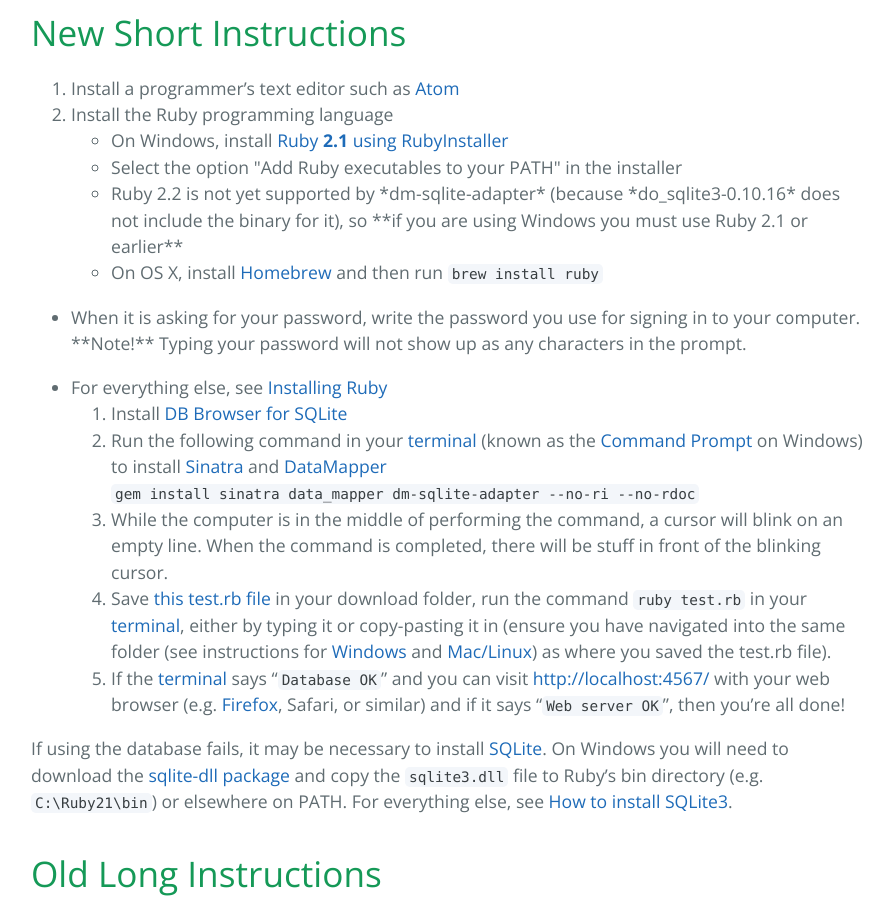
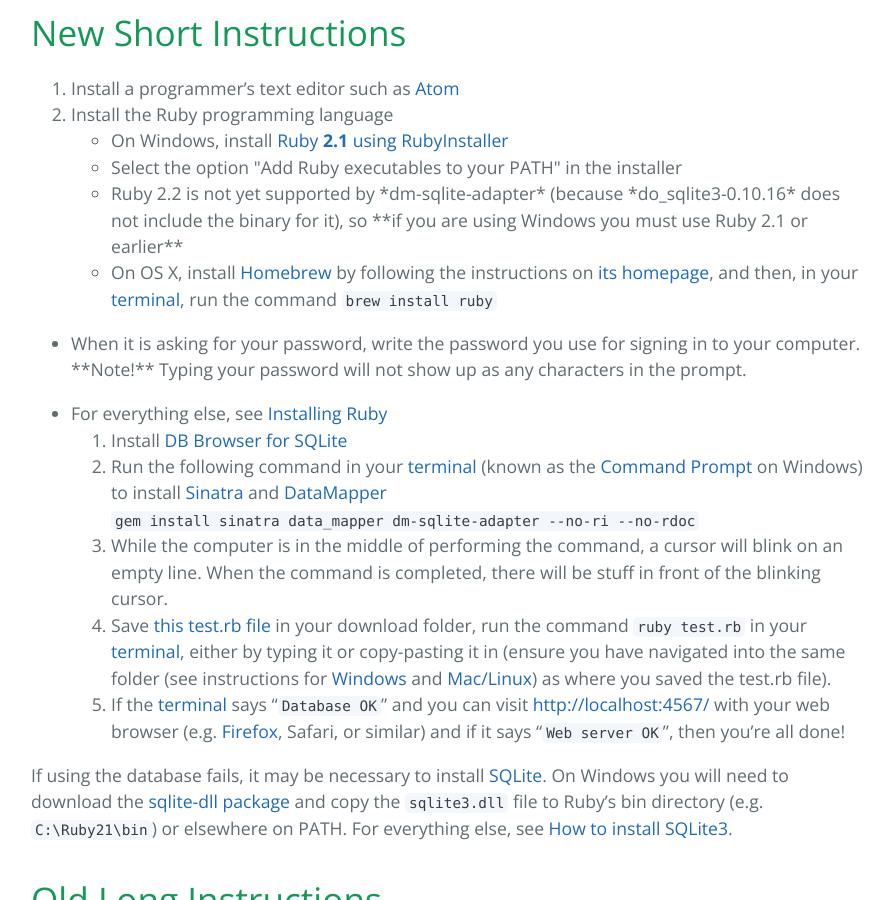
Before and after one commit to luontola/web-intro, a Jekyll site: the page built from installation.md, in a window 1280 px wide and 900 px high, scrolled down 447 px. Shown: the whole window, without its empty margins (193-1086 px from the left). Built offline with Jekyll 4.4.1, drawn with Linux system fonts in a browser that asks for light colours; Markdown is read by kramdown in place of the engine named in the settings.

Commit message:
prompt stuff

```diff
--- a/installation.md
+++ b/installation.md
@@ -13,7 +13,7 @@
     <li>Select the option "Add Ruby executables to your PATH" in the installer</li>
     <li>Ruby 2.2 is not yet supported by *dm-sqlite-adapter* (because *do_sqlite3-0.10.16* does not include the binary for it), so **if you are using Windows you must use Ruby 2.1 or earlier**</li>
     </ul>
-  * On OS X, install [Homebrew](http://brew.sh/) and then run `brew install ruby`
+  * On OS X, install [Homebrew](http://brew.sh/) by following the instructions on [its homepage](http://brew.sh/), and then, in your [terminal][terminal], run the command `brew install ruby`
   <ul> <li> When it is asking for your password, write the password you use for signing in to your computer. **Note!** Typing your password will not show up as any characters in the prompt.</li></ul>
   * For everything else, see [Installing Ruby](https://www.ruby-lang.org/en/documentation/installation/)
 3. Install [DB Browser for SQLite](http://sqlitebrowser.org/)
```
